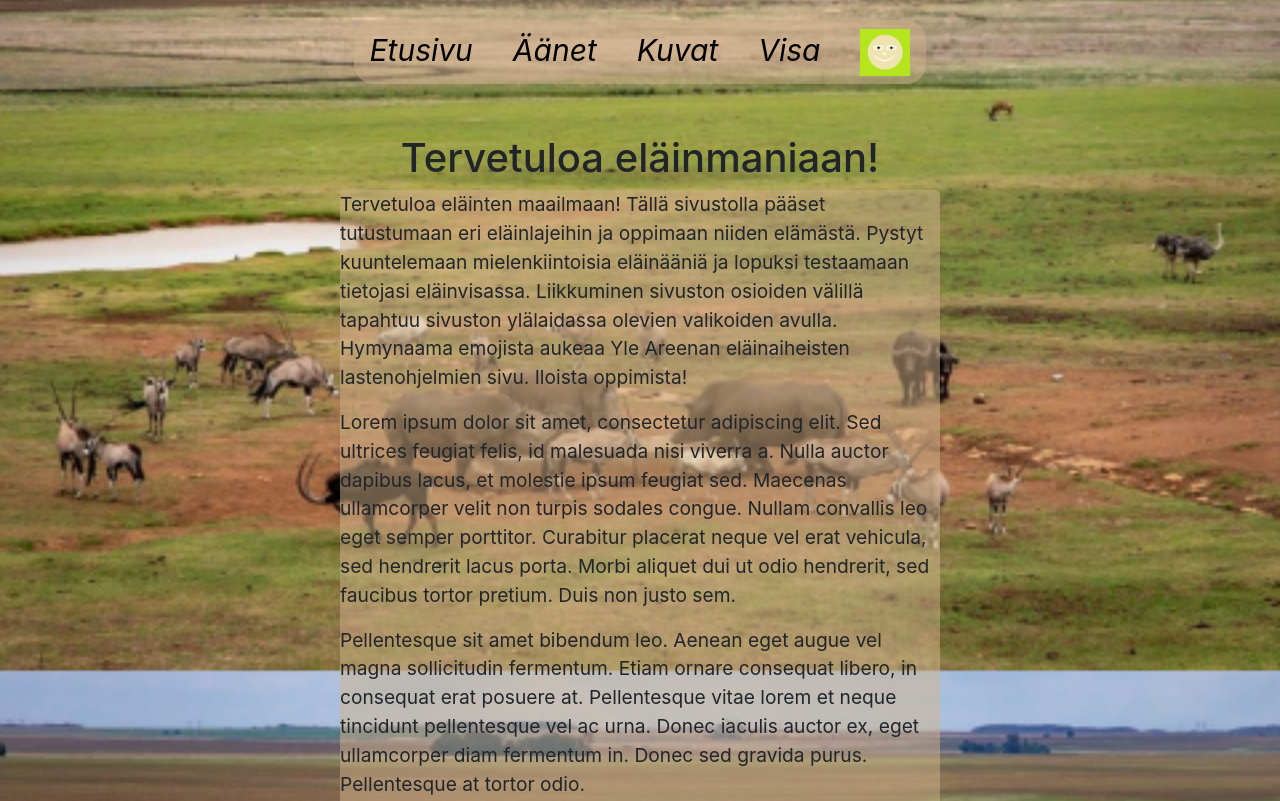
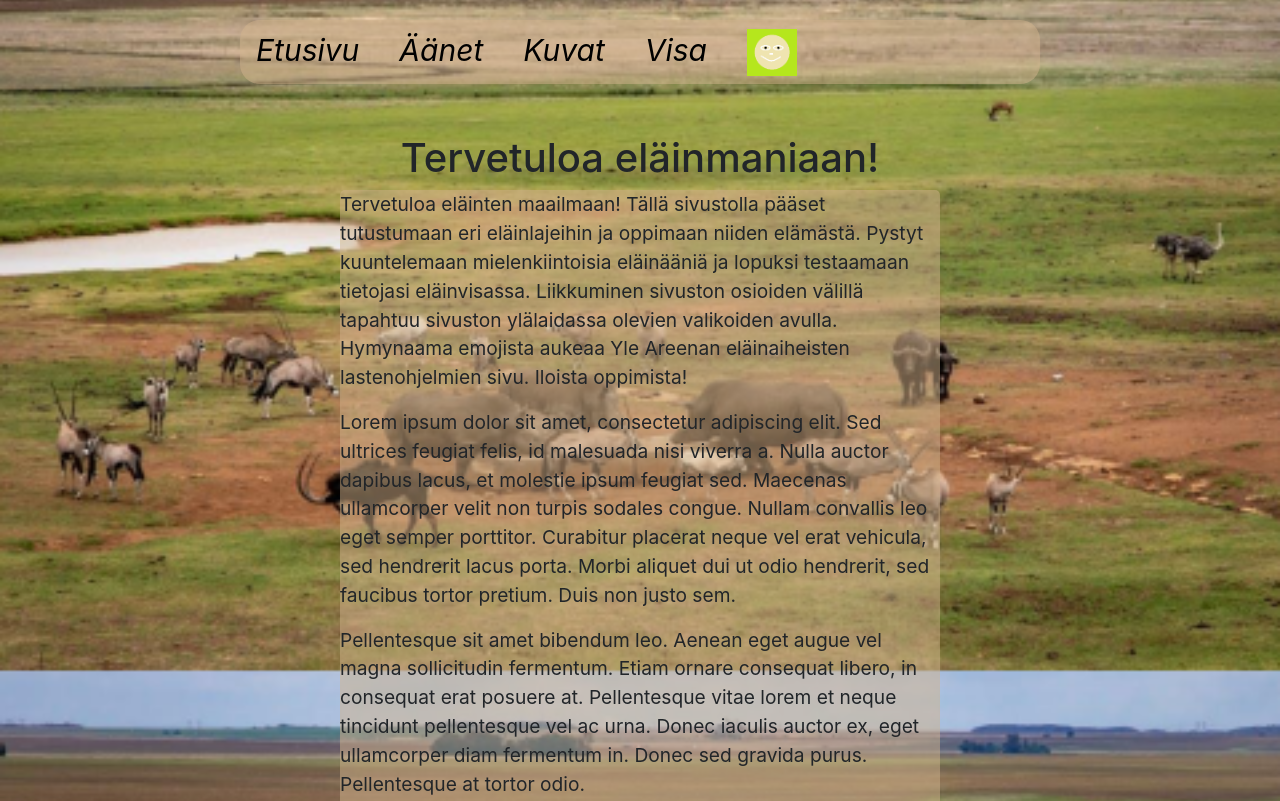
Before and after one commit to SantLeht/Projekti, a plain HTML site: page index.html in a window 1280 px wide. Shown: the top 801 px of the page. Drawn offline with nearby package versions, Linux system fonts and the light colour scheme.

Commit message:
skaalautuvuus

```diff
--- a/style.css
+++ b/style.css
@@ -18,7 +18,7 @@ nav {
     padding: 20px;
     border-radius: 20px;
     margin: 20px auto 50px;
-    width: 95% auto;
+    width: 95%;
     max-width: 800px;
     text-align: center;
     margin-bottom: 50px;
```
